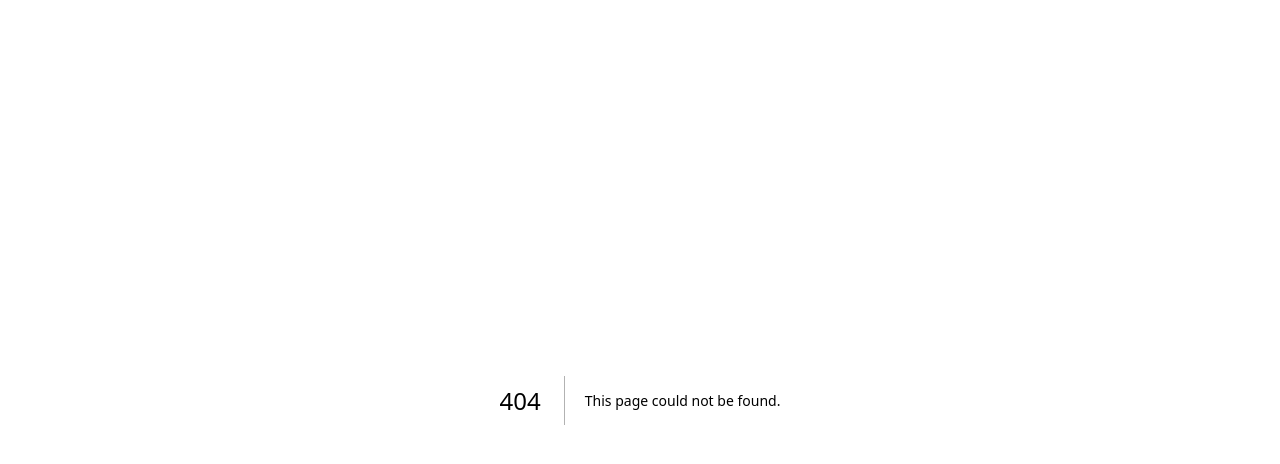
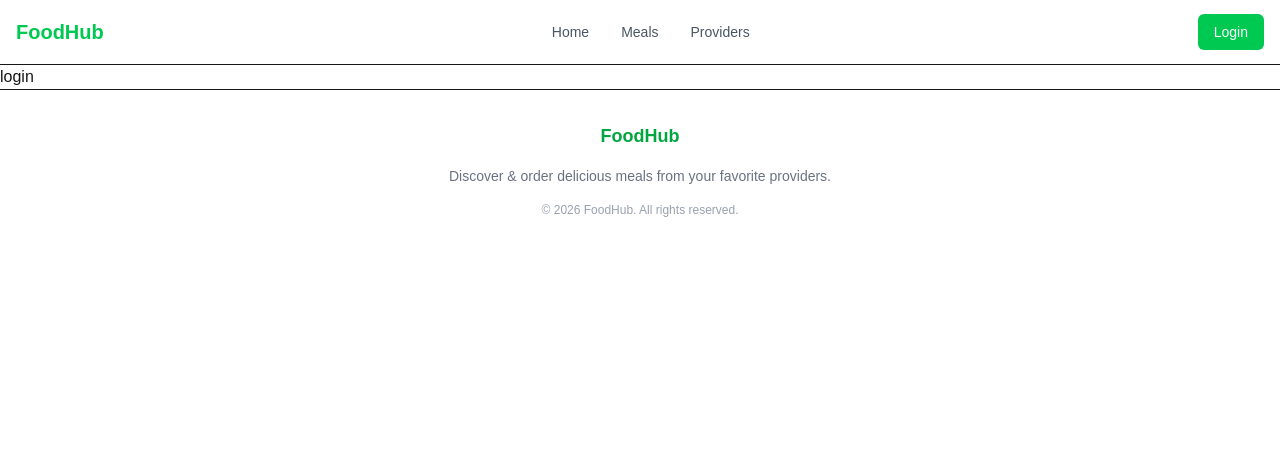
Before and after one commit to Muhammad-sefat/foodhub_client, a Next.js app: page /login in a window 1280 px wide. Before the commit this address had no page. Shown: the top 464 px of the page. Built offline with nearby package versions, Linux system fonts and the light colour scheme.

Commit message:
complete setup with navbar and footer

```diff
--- /dev/null
+++ b/src/app/(common)/layout.tsx
@@ -0,0 +1,16 @@
+import Footer from "@/components/shared/Footer";
+import Navbar from "@/components/shared/Navbar";
+
+export default function CommonLayout({
+  children,
+}: Readonly<{
+  children: React.ReactNode;
+}>) {
+  return (
+    <div>
+      <Navbar />
+      {children}
+      <Footer />
+    </div>
+  );
+}
--- /dev/null
+++ b/src/app/(common)/login/page.tsx
@@ -0,0 +1,9 @@
+import Login from "@/components/auth/Login";
+
+export default function page() {
+  return (
+    <>
+      <Login />
+    </>
+  );
+}
--- /dev/null
+++ b/src/app/(common)/register/page.tsx
@@ -0,0 +1,9 @@
+import Register from "@/components/auth/Register";
+
+export default function page() {
+  return (
+    <>
+      <Register />
+    </>
+  );
+}
--- /dev/null
+++ b/src/app/not-found.tsx
@@ -0,0 +1,11 @@
+import Link from "next/link";
+
+export default function NotFound() {
+  return (
+    <div className="flex flex-col justify-center items-center h-screen">
+      <h2>Not Found</h2>
+      <p>Could not find requested resource</p>
+      <Link href="/">Return Home</Link>
+    </div>
+  );
+}
--- /dev/null
+++ b/src/components/auth/Login.tsx
@@ -0,0 +1,9 @@
+import React from "react";
+
+export default function Login() {
+  return (
+    <div>
+      <h1>login</h1>
+    </div>
+  );
+}
--- /dev/null
+++ b/src/components/auth/Register.tsx
@@ -0,0 +1,7 @@
+export default function Register() {
+  return (
+    <div>
+      <h1>register</h1>
+    </div>
+  );
+}
--- /dev/null
+++ b/src/components/shared/Footer.tsx
@@ -0,0 +1,19 @@
+export default function Footer() {
+  return (
+    <footer className="border-t bg-white">
+      <div className="mx-auto max-w-7xl px-4 py-8">
+        <div className="flex flex-col items-center gap-4 text-center">
+          <h2 className="text-lg font-semibold text-green-600">FoodHub</h2>
+
+          <p className="text-sm text-gray-500">
+            Discover & order delicious meals from your favorite providers.
+          </p>
+
+          <p className="text-xs text-gray-400">
+            © {new Date().getFullYear()} FoodHub. All rights reserved.
+          </p>
+        </div>
+      </div>
+    </footer>
+  );
+}
--- /dev/null
+++ b/src/components/shared/Navbar.tsx
@@ -0,0 +1,54 @@
+"use client";
+
+import Link from "next/link";
+import { usePathname } from "next/navigation";
+
+const navLinks = [
+  { name: "Home", href: "/" },
+  { name: "Meals", href: "/meals" },
+  { name: "Providers", href: "/providers" },
+];
+
+export default function Navbar() {
+  const pathname = usePathname();
+
+  return (
+    <header className="w-full border-b bg-white">
+      <div className="mx-auto flex h-16 max-w-7xl items-center justify-between px-4">
+        {/* Logo */}
+        <Link href="/" className="text-xl font-bold text-green-500">
+          FoodHub
+        </Link>
+
+        {/* Middle Links */}
+        <nav className="hidden md:flex items-center gap-8">
+          {navLinks.map((link) => {
+            const isActive = pathname === link.href;
+
+            return (
+              <Link
+                key={link.name}
+                href={link.href}
+                className={`text-sm font-medium transition ${
+                  isActive
+                    ? "text-green-500"
+                    : "text-gray-600 hover:text-green-500"
+                }`}
+              >
+                {link.name}
+              </Link>
+            );
+          })}
+        </nav>
+
+        {/* Right */}
+        <Link
+          href="/login"
+          className="rounded-md bg-green-500 px-4 py-2 text-sm font-medium text-white transition hover:bg-green-600"
+        >
+          Login
+        </Link>
+      </div>
+    </header>
+  );
+}
```
